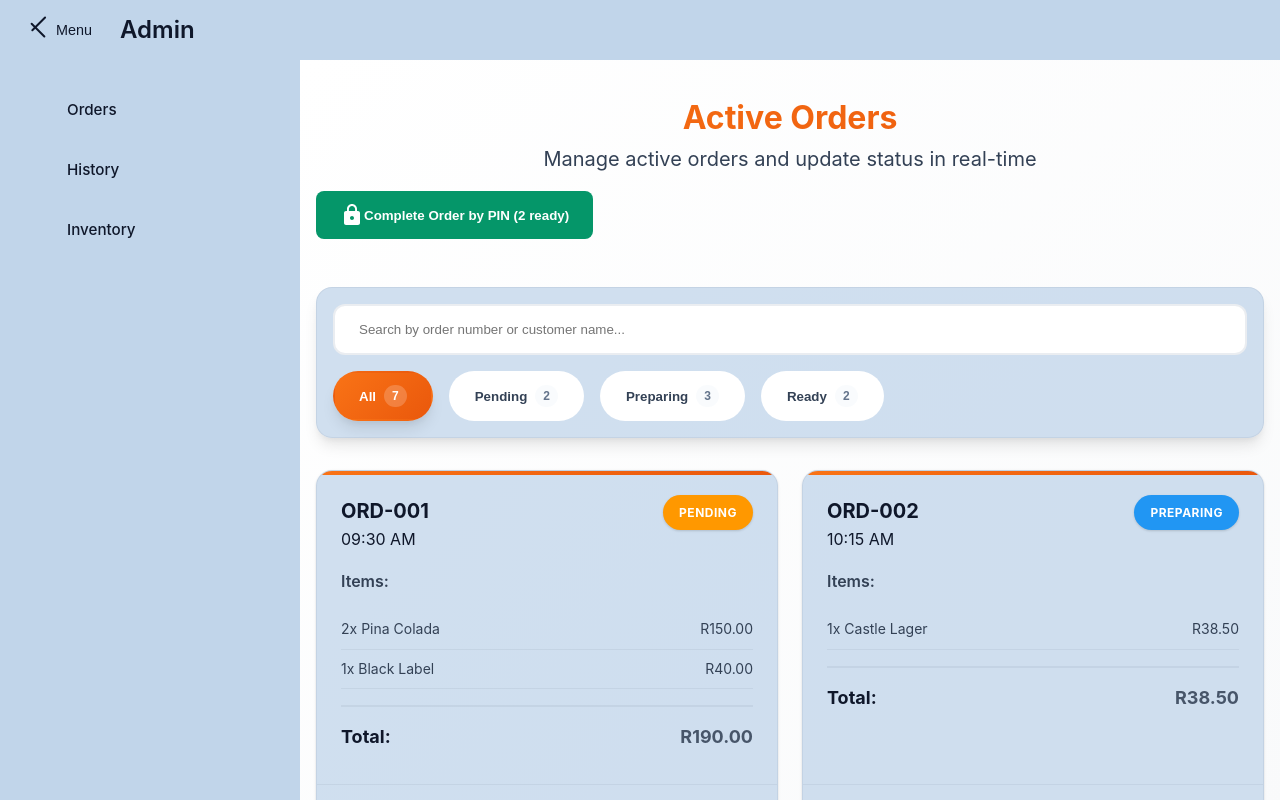
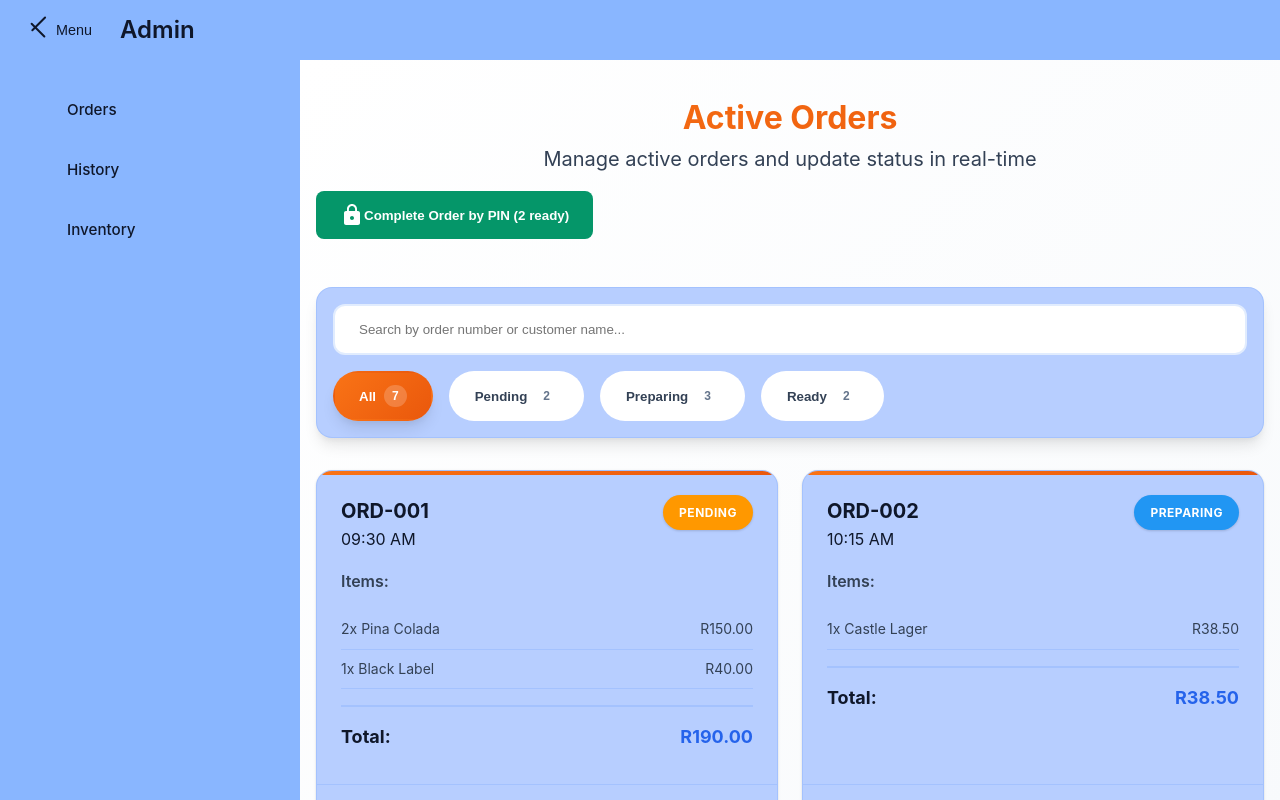
Before and after one commit to FatenSaud764/drinks-backend, a React (Vite) app in the folder drinks-ordering-app/admin/: page / in a window 1280 px wide. Shown: the top 800 px of the page. Built offline with nearby package versions, Linux system fonts and the light colour scheme; some icons are missing.

Commit message:
Revert "Merge branches 'dev' and 'frontend-staff'"
This reverts commit ac8c800825bc28e40668c387c92adf4bf3e4f7e7, reversing
changes made to 78538cdbd5d1eb43d326f1d67d4d5b9b0f3ffa9c.

```diff
--- a/drinks-ordering-app/admin/src/styles/Theme.css
+++ b/drinks-ordering-app/admin/src/styles/Theme.css
@@ -5,26 +5,26 @@
 
 /* Root theme (light-mode) */
 :root {
-  /* Light mode - toned down blues */
+  /* Light mode */
   --bg-primary: #ffffff;
-  --bg-secondary: #c1d5ea;
-  --bg-card: rgb(193, 213, 234, 0.75);
-  --bg-muted: rgba(248, 250, 252, 0.8);
+  --bg-secondary: #89b6ff;
+  --bg-card: #b7ceff;
+  --bg-muted: rgba(255, 255, 255, 0.3);
 
   /* Clean text hierarchy */
   --text-primary: #0f172a;
   --text-secondary: #334155;
   --text-muted: #64748b;
-  --text-meta: #94a3b8;
+  --text-meta: #64748b;;
 
-  /* Much more subtle blue accents */
-  --border-color: rgba(148, 163, 184, 0.2);
-  --accent-color: #475569;
+  /* Subtle blue accents */
+  --border-color: rgba(59, 130, 246, 0.15);
+  --accent-color: #2563eb;
   --hover: #f97316;
   --focus: #f97316;
   --hover-secondary: #ea580c;
-  --accent-hover: #334155;
-  --accent-secondary: #64748b;
+  --accent-hover: #1d4ed8;
+  --accent-secondary: #0ea5e9;
 
   /* Basic success/danger/warning colors */
   --success-color: #059669;
@@ -35,10 +35,10 @@
   --shadow: 0 1px 3px 0 rgba(0, 0, 0, 0.1), 0 1px 2px 0 rgba(0, 0, 0, 0.06);
   --shadow-hover: 0 10px 15px -3px rgba(0, 0, 0, 0.1), 0 4px 6px -2px rgba(0, 0, 0, 0.05);
 
-  /* Subtle gradients - removed blue tones */
+  /* Subtle gradients */
   --gradient-accent: linear-gradient(135deg, #f97316 0%, #ea580c 100%);
-  --gradient-background: linear-gradient(135deg, #ffffff 0%, #f9fafb 50%, #f3f4f6 100%);
-  --gradient-card: linear-gradient(145deg, rgba(255,255,255,0.98), rgba(249,250,251,0.95));
+  --gradient-background: linear-gradient(135deg, #ffffff 0%, #f8fafc 50%, #f1f5f9 100%);
+  --gradient-card: linear-gradient(145deg, rgba(255,255,255,0.98), rgba(248,250,252,0.95));
 }
 
 [data-theme="dark"] {
```
